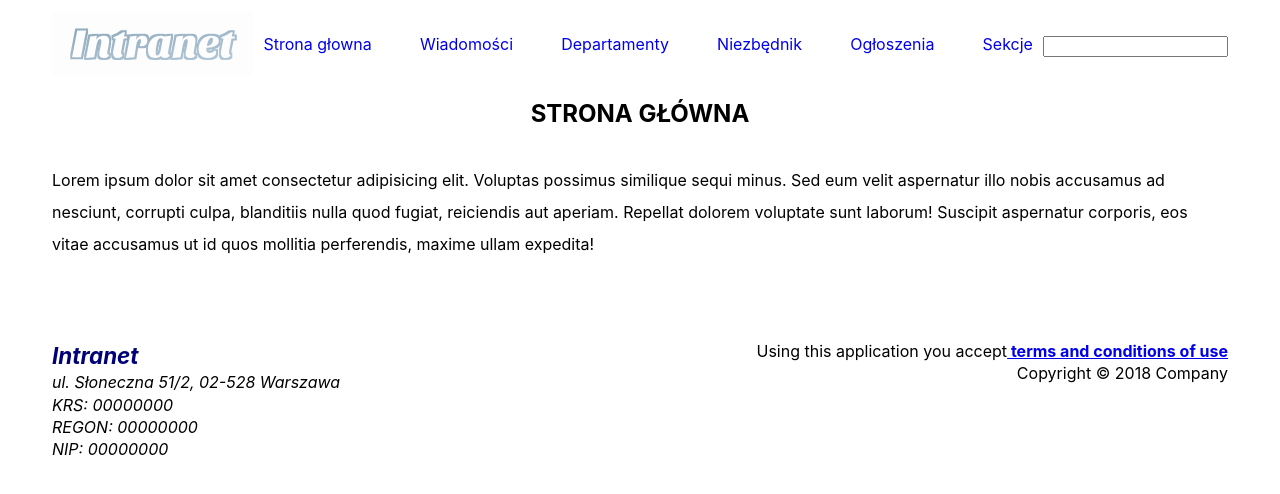
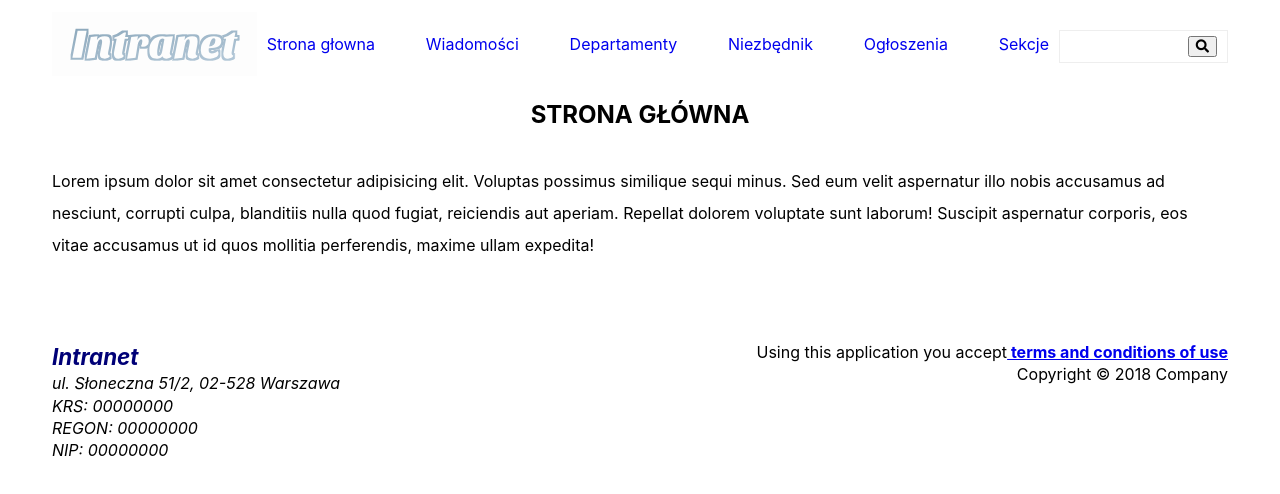
Before and after one commit to MariuszSzlachta/intranet, a React app: page / in a window 1280 px wide. Shown: the top 494 px of the page. Built offline with nearby package versions, Linux system fonts and the light colour scheme.

Commit message:
Add SearchBar handler

```diff
--- a/public/index.html
+++ b/public/index.html
@@ -5,6 +5,8 @@
     <link rel="shortcut icon" href="%PUBLIC_URL%/favicon.ico">
     <meta name="viewport" content="width=device-width, initial-scale=1, shrink-to-fit=no">
     <meta name="theme-color" content="#000000">
+    <meta name="author" content="Mariusz Szlachta">
+    <link rel="stylesheet" href="https://use.fontawesome.com/releases/v5.5.0/css/all.css" integrity="sha384-B4dIYHKNBt8Bc12p+WXckhzcICo0wtJAoU8YZTY5qE0Id1GSseTk6S+L3BlXeVIU" crossorigin="anonymous">
     <!--
       manifest.json provides metadata used when your web app is added to the
       homescreen on Android. See https://developers.google.com/web/fundamentals/web-app-manifest/
@@ -19,7 +21,7 @@
       work correctly both with client-side routing and a non-root public URL.
       Learn how to configure a non-root public URL by running `npm run build`.
     -->
-    <title>React App</title>
+    <title>Intranet App</title>
   </head>
   <body>
     <noscript>
--- a/src/Components/Header/Header.js
+++ b/src/Components/Header/Header.js
@@ -11,7 +11,7 @@ const header = (props) => (
     <Logo />
     <Navigation />
     <SearchBar
-      changed={(event) => props.changed(event)}
+      submited={(event) => props.submited(event)}
     />
   </header>
 );
--- a/src/Components/Navbar/Navbar.js
+++ b/src/Components/Navbar/Navbar.js
@@ -11,7 +11,6 @@ const navbar = (props) => {
   });
 
   const displayProperty = !props.toggled ? 'flex' : 'none';
-  console.log(displayProperty);
   return (
     <ul className={classes.navbar} style={{display: displayProperty}} >
       {navbarItems}
--- a/src/Components/SearchBar/SearchBar.js
+++ b/src/Components/SearchBar/SearchBar.js
@@ -4,16 +4,16 @@ import classes from './SearchBar.module.scss';
 
 const searchBar = (props) => {
   return (
-    <div className={classes.searchBar}>
-      <label className={classes.searchBar__label} htmlFor={props.id} aria-label="search icon">
+    <form className={classes.searchBar} onSubmit={props.submited}>
+      <button className={classes.searchBar__button} type="submit" aria-label="search icon">
         <i className="fas fa-search"></i>
-      </label>
+      </button>
       <input
         className={classes.searchBar__input}
         type="text"
-        onChange={props.changed}
+        name="input"
       />
-    </div>
+    </form>
   );
 };
 
--- a/src/Components/SearchBar/SearchBar.module.scss
+++ b/src/Components/SearchBar/SearchBar.module.scss
@@ -0,0 +1,18 @@
+.searchBar {
+  display: flex;
+  align-items: center;
+  border: 1px solid #eee;
+  padding: 5px 10px;
+  &__input {
+    display: block;
+    width: 80%;
+    margin-right: 5px;
+    outline: none;
+    border: none;
+    order: 1;
+  }
+  &__button {
+    order: 2;
+    width: 20%;
+  }
+}
--- a/src/Containers/App/App.js
+++ b/src/Containers/App/App.js
@@ -23,8 +23,9 @@ class App extends Component {
     }
   }
 
-  onSearchHandler = (event) => {
-    let searchingText = event.target.value;
+  onSubmitHandler = (event) => {
+    event.preventDefault();
+    let searchingText = event.target.input.value;
     if (searchingText.length > 3) {
       this.setState({
         searchingText
@@ -33,11 +34,10 @@ class App extends Component {
   }
 
   render() {
-    console.log(this.state.searchingText)
     return (
       <Router>
         <div className={classes.container}>
-          <Header changed={this.onSearchHandler} />
+          <Header submited={this.onSubmitHandler} />
 
           <Route path="/" exact render={props => <Placeholder {...props} title="Strona Główna" />} />
           <Route path="/news" render={props => <Placeholder {...props} title="Wiadomości" />} />
```
